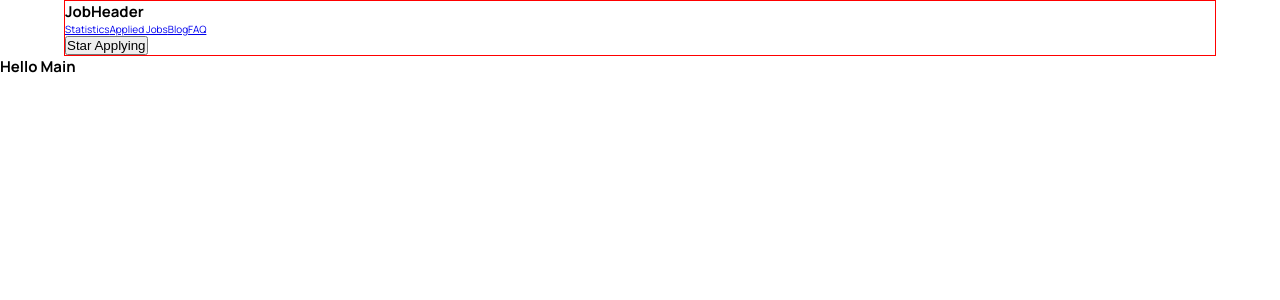
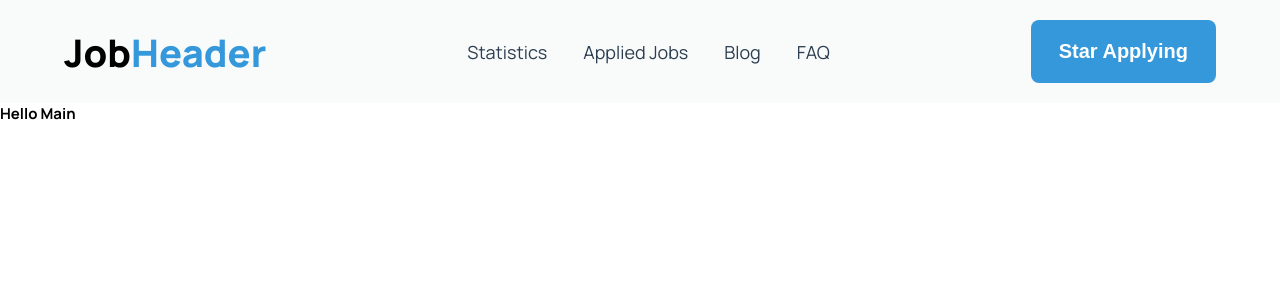
Before and after one commit to naimurcse/react-job-hunter, a React (Vite) app: page / in a window 1280 px wide. Shown: the top 300 px of the page. Built offline with nearby package versions, Linux system fonts and the light colour scheme.

Commit message:
Style of Header is done for desktop

```diff
--- a/src/component/Header/Header.css
+++ b/src/component/Header/Header.css
@@ -1,2 +1,31 @@
 .header {
+   padding: 2rem 0;
+   background-color: var(--color-light-grey);
 }
+
+.header__content {
+   display: flex;
+   justify-content: space-between;
+   align-items: center;
+}
+
+.header__logo {
+   font-size: 38px;
+   font-weight: 800;
+}
+.header__nav {
+}
+
+.header__nav a:link,
+.header__nav a:focus,
+.header__nav a:active {
+   text-decoration: none;
+   font-size: 1.8rem;
+   padding: 0 1.8rem;
+   color: var(--color-primary);
+   transition: all 0.2s;
+}
+
+.header__nav a:hover {
+   color: var(--color-secondary);
+}
--- a/src/component/Header/Header.jsx
+++ b/src/component/Header/Header.jsx
@@ -6,18 +6,20 @@ const Header = () => {
       <>
          <header className="header">
             <div className="container">
+               <div className="header__content">
                   <h2 className="header__logo">
-                  Job<span>Header</span>
+                     Job<span className="secondary-heading">Header</span>
                   </h2>
 
-               <nav>
+                  <nav className="header__nav">
                      <Link to="/statistics">Statistics</Link>
                      <Link to="/applied-jobs">Applied Jobs</Link>
                      <Link to="/blog">Blog</Link>
                      <Link to="/faq">FAQ</Link>
                   </nav>
 
-               <button className="btn btn-primary">Star Applying</button>
+                  <button className="btn btn-large btn-primary">Star Applying</button>
+               </div>
             </div>
          </header>
       </>
--- a/src/index.css
+++ b/src/index.css
@@ -1,3 +1,18 @@
+:root {
+   --color-primary: #2c3e50;
+   --color-secondary: #3498db;
+   --color-white: #ffffff;
+
+   --color-dark-grey: #ecf0f1;
+   --color-light-grey: #f9fbfb;
+
+   --primary-heading: var(--color-primary);
+   --secondary-heading: var(--color-secondary);
+
+   --btn-primary: #3498db;
+   --btn-primary-hover: #1f83c6;
+}
+
 *,
 *::after,
 *::before {
@@ -18,5 +33,36 @@ body {
    width: 1320px;
    max-width: 90%;
    margin: 0 auto;
-   border: 1px solid red;
 }
+
+h1,
+h2,
+h3,
+h4,
+h5,
+h6 {
+   color: var(--text-heading);
+}
+.secondary-heading {
+   color: var(--secondary-heading);
+}
+.btn {
+   font-weight: 700;
+   border: none;
+   cursor: pointer;
+   transition: all 0.3s;
+}
+
+.btn-large {
+   padding: 2rem 2.8rem;
+   font-size: 2rem;
+   border-radius: 8px;
+}
+
+.btn-primary {
+   background-color: var(--btn-primary);
+   color: var(--color-white);
+}
+.btn-primary:hover {
+   background-color: var(--btn-primary-hover);
+}
```
Lines whose indentation alone changed are shown as unchanged.
